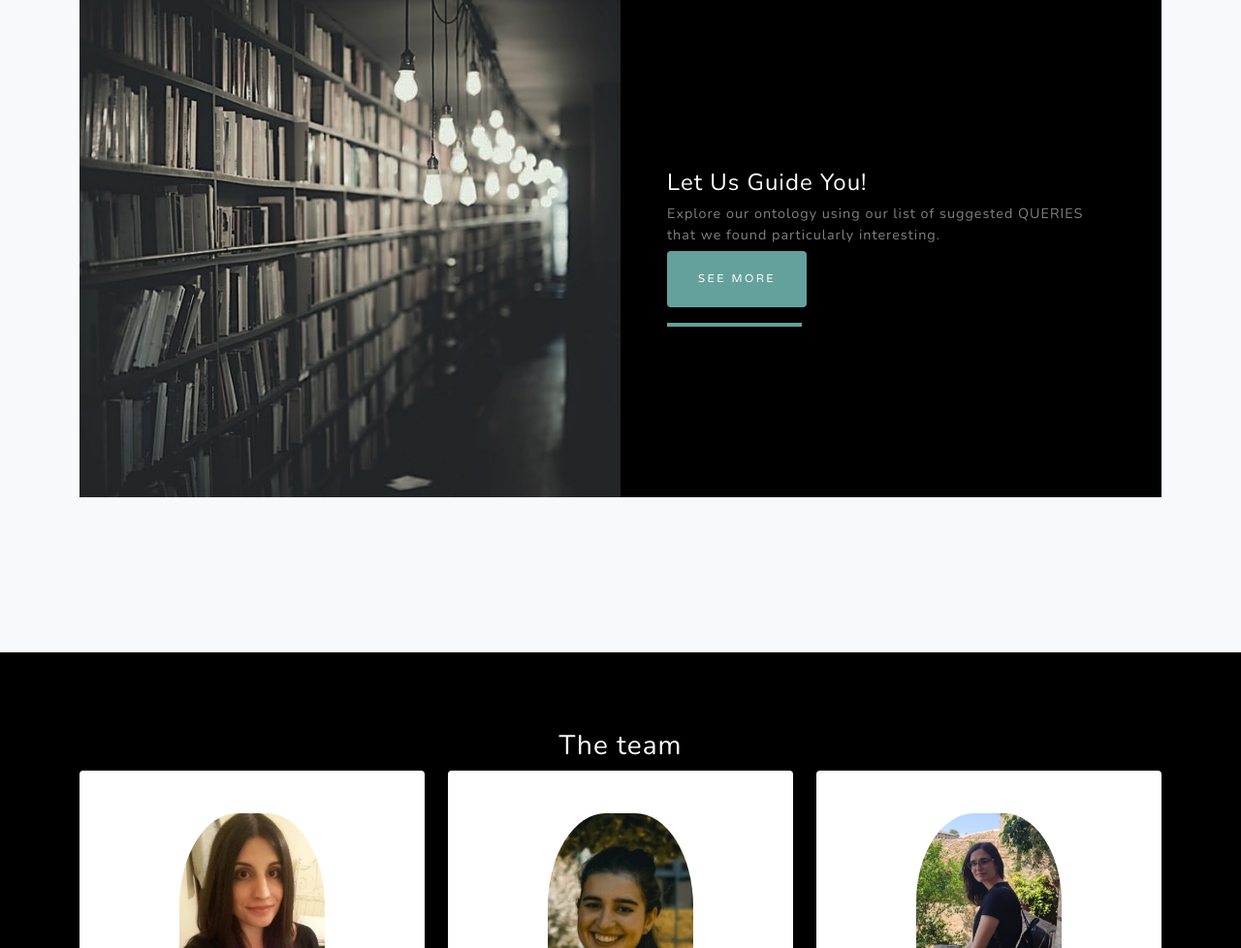
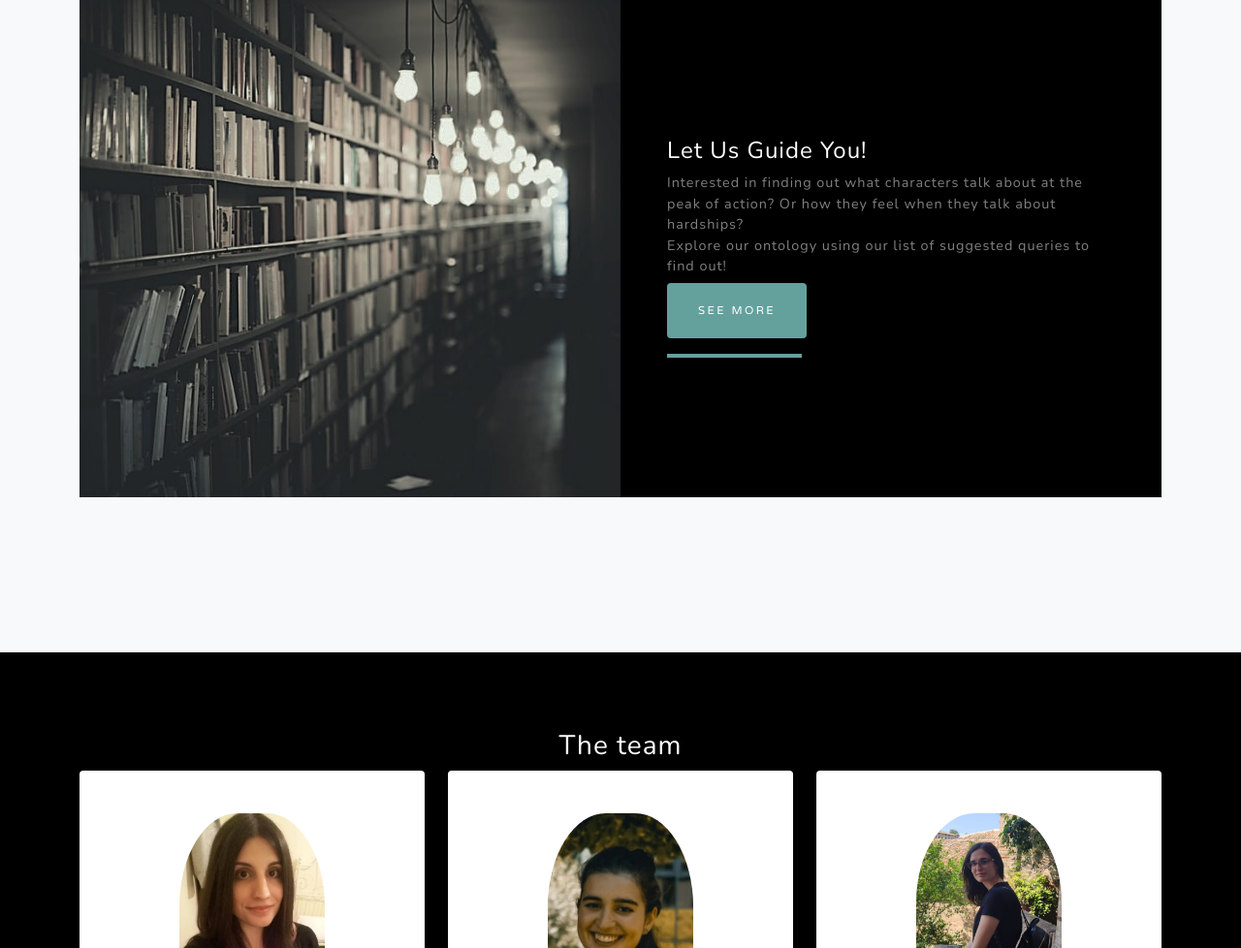
Before and after one commit to stormOntology/stormOntology.github.io, a website: page dist/index.html in a window 1280 px wide. Shown: the part 2748-3726 px from the top of the page at 97% size. Drawn offline with nearby package versions, Linux system fonts and the light colour scheme.

Commit message:
Update index.html

```diff
--- a/dist/index.html
+++ b/dist/index.html
@@ -128,7 +128,7 @@
                             <div class="d-flex h-100">
                                 <div class="project-text w-100 my-auto text-center text-lg-left">
                                     <h4 class="text-white">Let Us Guide You!</h4>
-                                    <p class="mb-0 text-white-50"><p class="mb-0 text-white-50"> Explore our ontology using our list of suggested QUERIES that we found particularly interesting.
+                                    <p class="mb-0 text-white-50"><p class="mb-0 text-white-50">Interested in finding out what characters talk about at the peak of action? Or how they feel when they talk about hardships? <br> Explore our ontology using our list of suggested queries to find out!
 
 
                                     </p>
```
